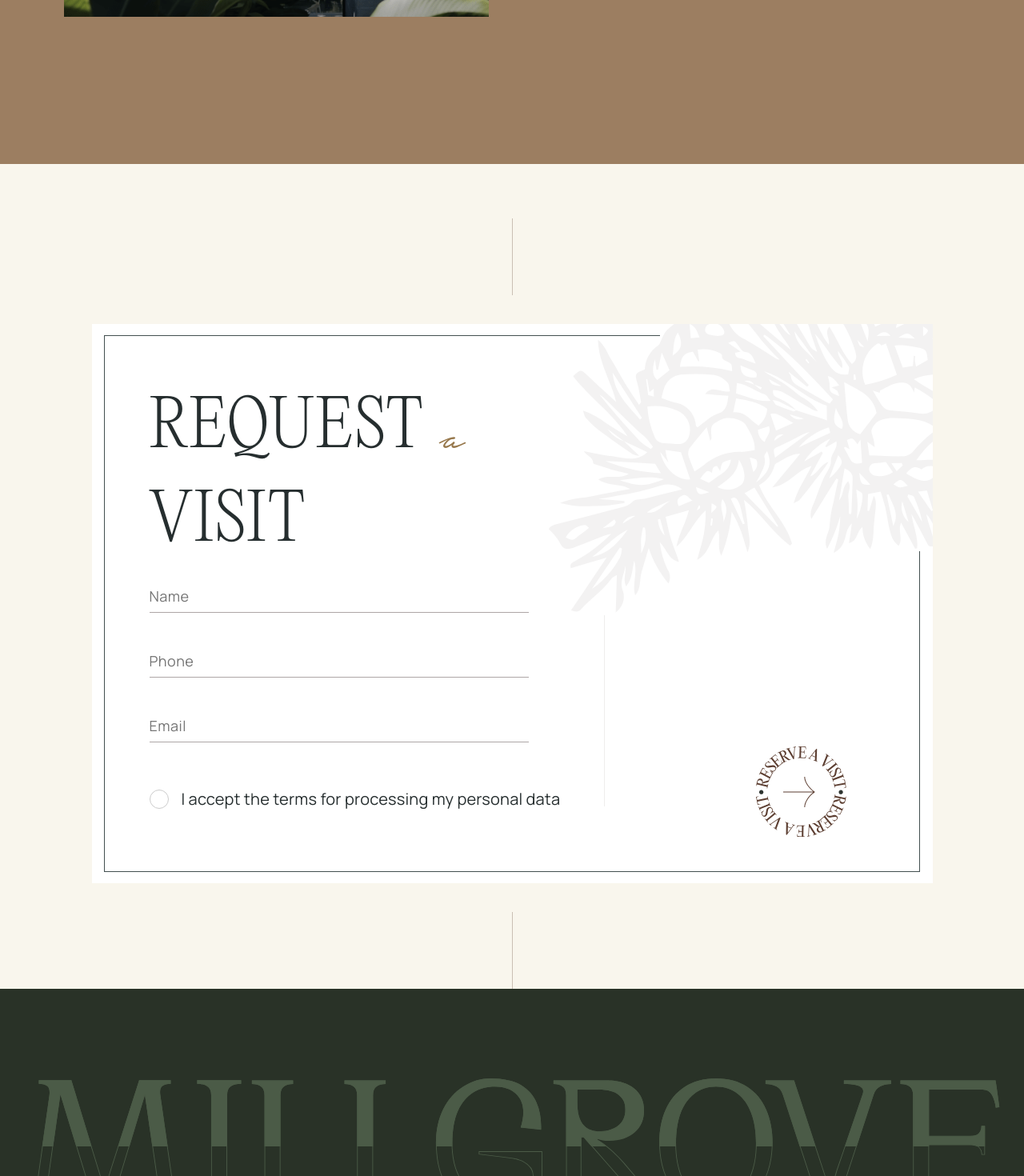
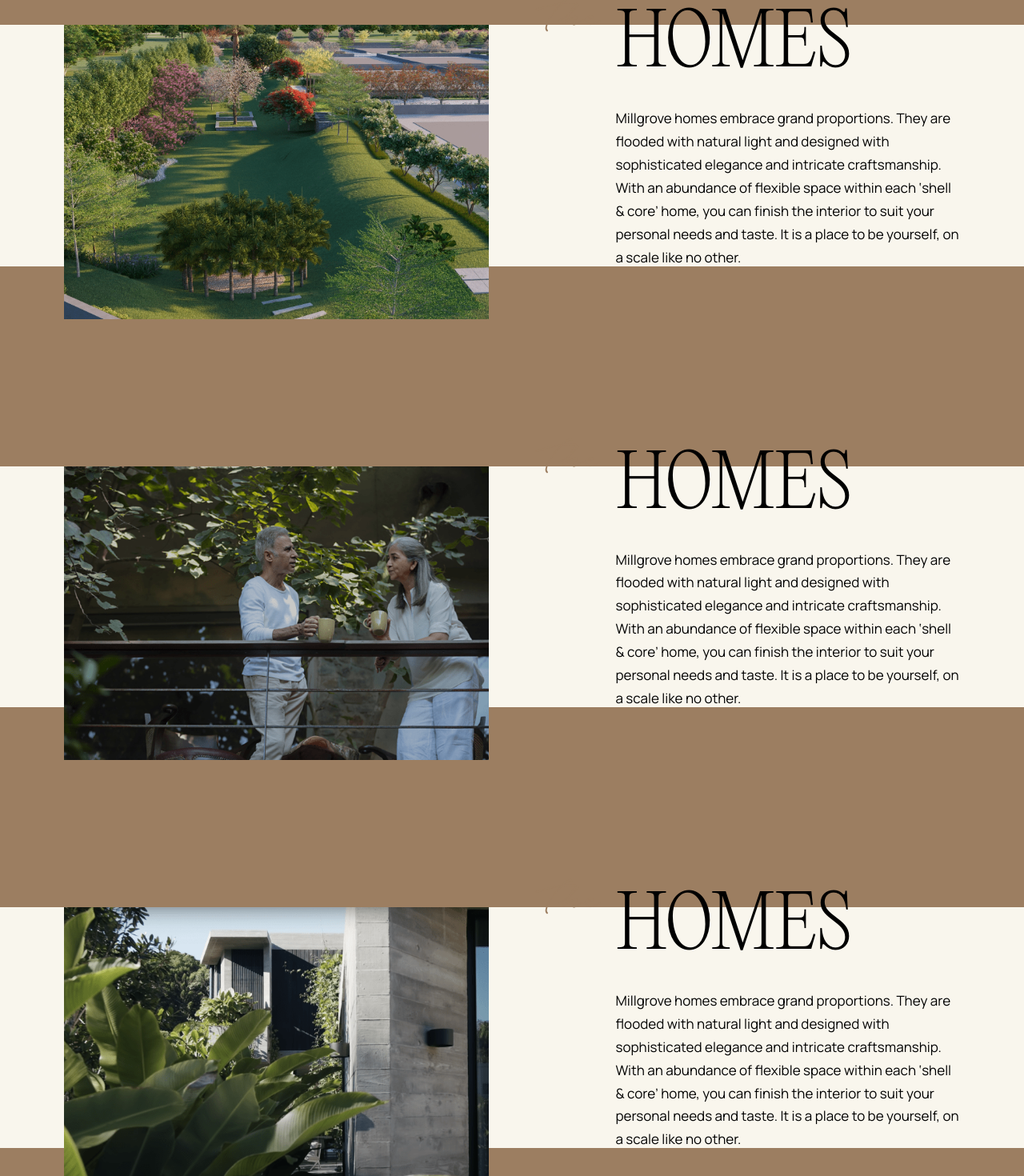
Before and after one commit to sachinsharma92/millgrove-landing-page, a React (Create React App) app: page /home in a window 1280 px wide. Shown: the part 3640-5110 px from the top of the page at 80% size. Built offline with nearby package versions, Linux system fonts and the light colour scheme; no server answers.

Commit message:
FIX: some major issues

```diff
--- a/package.json
+++ b/package.json
@@ -7,6 +7,7 @@
     "@testing-library/react": "^13.4.0",
     "@testing-library/user-event": "^13.5.0",
     "axios": "^1.2.0",
+    "gsap": "^3.10.4",
     "locomotive-scroll": "^4.1.4",
     "react": "^18.2.0",
     "react-dom": "^18.2.0",
@@ -16,6 +17,7 @@
     "react-scripts": "5.0.1",
     "react18-input-otp": "^1.1.0",
     "sass": "^1.55.0",
+    "scrollmagic": "^2.0.8",
     "web-vitals": "^2.1.4"
   },
   "scripts": {
--- a/src/App.js
+++ b/src/App.js
@@ -1,10 +1,23 @@
 import AppRouter from "AppRouter";
+import { useEffect } from "react";
 
 // Styles
 import "styles/App.scss";
 
 //Components
 function App() {
+  useEffect(() => {
+    const script = document.createElement('script');
+
+    script.src = "https://use.typekit.net/foobar.js";
+    script.async = true;
+
+    document.body.appendChild(script);
+
+    return () => {
+      document.body.removeChild(script);
+    }
+  }, []);
   return (
     <div className="app-container">
       <AppRouter />
--- a/src/views/HomeCarousel/HomeCarousel.js
+++ b/src/views/HomeCarousel/HomeCarousel.js
@@ -1,15 +1,13 @@
-import React from "react";
 import "./homecarousel.scss";
 import carouselImg1 from "assets/images/carousel-img-1.png";
 import carouselImg2 from "assets/images/carousel-img-2.png";
 import carouselImg3 from "assets/images/carousel-img-3.png";
-import carouselImg4 from "assets/images/carousel-img-4.png";
+// import carouselImg4 from "assets/images/carousel-img-4.png";
 import { MILLGROVE_LOGO } from "utils/assets";
 
-function HomeCarousel({ carouselViewRef }) {
+function HomeCarousel() {
   return (
     <div className="millglove-slider-section">
-
       <div className="mg-first-fold-header" >
         <MILLGROVE_LOGO style={{ color: '#3A3723' }} />
       </div>
@@ -43,47 +41,64 @@
           </div>
         </div>
       </div>
-      {/* <div className="slide2">
-        <img src={carouselImg2} alt="" className="carousel-img" />
-        <div className="carousel-text-div">
-          <div className="carousel-heading">Grounds</div>
-          <div className="carousel-subtext">
-            Cocooned by flourishing greens and blossoming pathways, Millgrove is
-            idyllic. Whether seeking serene time out, reconnecting with family
-            and friends, or just taking a long walk, the sprawling grounds offer
-            an indulgent escape from the bustle of the city. Let nature be your
-            happy place.
+
+      <div className="slide2 slide-sec">
+        <div className="slider-body">
+          <div className="img-box">
+            <img src={carouselImg2} alt="" className="carousel-img" />
+          </div>
+          <div className="carousel-text-div">
+            <div className="carousel-heading title1"> <span className="notera-text-style">The</span> Homes</div>
+            <div className="carousel-subtext description">
+              Millgrove homes embrace grand proportions. They are flooded with
+              natural light and designed with sophisticated elegance and intricate
+              craftsmanship. With an abundance of flexible space within each
+              ‘shell & core’ home, you can finish the interior to suit your
+              personal needs and taste. It is a place to be yourself, on a scale
+              like no other.
+            </div>
           </div>
         </div>
-        <div className="bottom-color-div"></div>
       </div>
-      <div className="slide3">
-        <img src={carouselImg3} alt="" className="carousel-img" />
-        <div className="carousel-text-div">
-          <div className="carousel-heading">Comforts</div>
-          <div className="carousel-subtext">
-            Millgrove offers a unique opportunity to own a freehold property
-            with the customary comforts found in the best condominiums. Services
-            to each home have been meticulously planned so that you don’t have
-            to worry. It is farmhouse-style living with peace of mind.
+
+      <div className="slide3 slide-sec">
+        <div className="slider-body">
+          <div className="img-box">
+            <img src={carouselImg3} alt="" className="carousel-img" />
+          </div>
+          <div className="carousel-text-div">
+            <div className="carousel-heading title1"> <span className="notera-text-style">The</span> Homes</div>
+            <div className="carousel-subtext description">
+              Millgrove homes embrace grand proportions. They are flooded with
+              natural light and designed with sophisticated elegance and intricate
+              craftsmanship. With an abundance of flexible space within each
+              ‘shell & core’ home, you can finish the interior to suit your
+              personal needs and taste. It is a place to be yourself, on a scale
+              like no other.
+            </div>
           </div>
         </div>
-        <div className="bottom-color-div"></div>
       </div>
-      <div className="slide4">
-        <img src={carouselImg4} alt="" className="carousel-img" />
-        <div className="carousel-text-div">
-          <div className="carousel-heading">Location</div>
-          <div className="carousel-subtext">
-            Millgrove is delicately distanced from the commotion of the city,
-            yet effortlessly linked to thelivelier parts of the National Capital
-            Region. On completion of several nearby government infrastructure
-            projects, Millgrove will become one of the most connected places to
-            live in Delhi NCR.
+
+      <div className="slide4 slide-sec">
+        <div className="slider-body">
+          <div className="img-box">
+            <img src={carouselImg1} alt="" className="carousel-img" />
+          </div>
+          <div className="carousel-text-div">
+            <div className="carousel-heading title1"> <span className="notera-text-style">The</span> Homes</div>
+            <div className="carousel-subtext description">
+              Millgrove homes embrace grand proportions. They are flooded with
+              natural light and designed with sophisticated elegance and intricate
+              craftsmanship. With an abundance of flexible space within each
+              ‘shell & core’ home, you can finish the interior to suit your
+              personal needs and taste. It is a place to be yourself, on a scale
+              like no other.
+            </div>
           </div>
         </div>
-        <div className="bottom-color-div"></div>
-      </div> */}
+      </div>
+
 
     </div>
   );
--- a/src/views/HomeCarousel/homecarousel.scss
+++ b/src/views/HomeCarousel/homecarousel.scss
@@ -16,16 +16,6 @@
 
   .slide-sec {
     padding: 0 80px;
-  }
-
-  .slider-body {
-    display: flex;
-    gap: 0 59px;
-    position: relative;
-    padding-bottom: 179px;
-  }
-
-  .slide1 {
     position: relative;
 
     &::before {
@@ -39,6 +29,13 @@
       content: "";
       background: #9c7e61;
     }
+  }
+
+  .slider-body {
+    display: flex;
+    gap: 0 59px;
+    position: relative;
+    padding-bottom: 179px;
   }
 
   .img-box {
@@ -113,4 +110,21 @@
     color: #9c7e61;
     margin-right: 20px;
   }
+
+  #pinContainer {
+    width: 100%;
+    height: 100%;
+    overflow: hidden;
+    -webkit-perspective: 1000;
+    perspective: 1000;
+  }
+  #slideContainer {
+    width: 400%; /* to contain 4 panels, each with 100% of window width */
+    height: 100%;
+  }
+  .panel {
+    height: 100vh;
+    width: 25%; /* relative to parent -> 25% of 400% = 100% of window width */
+    float: left;
+  }
 }
```
Also changed, not shown: 2 other files (tests, documents, lock files or other folders).
